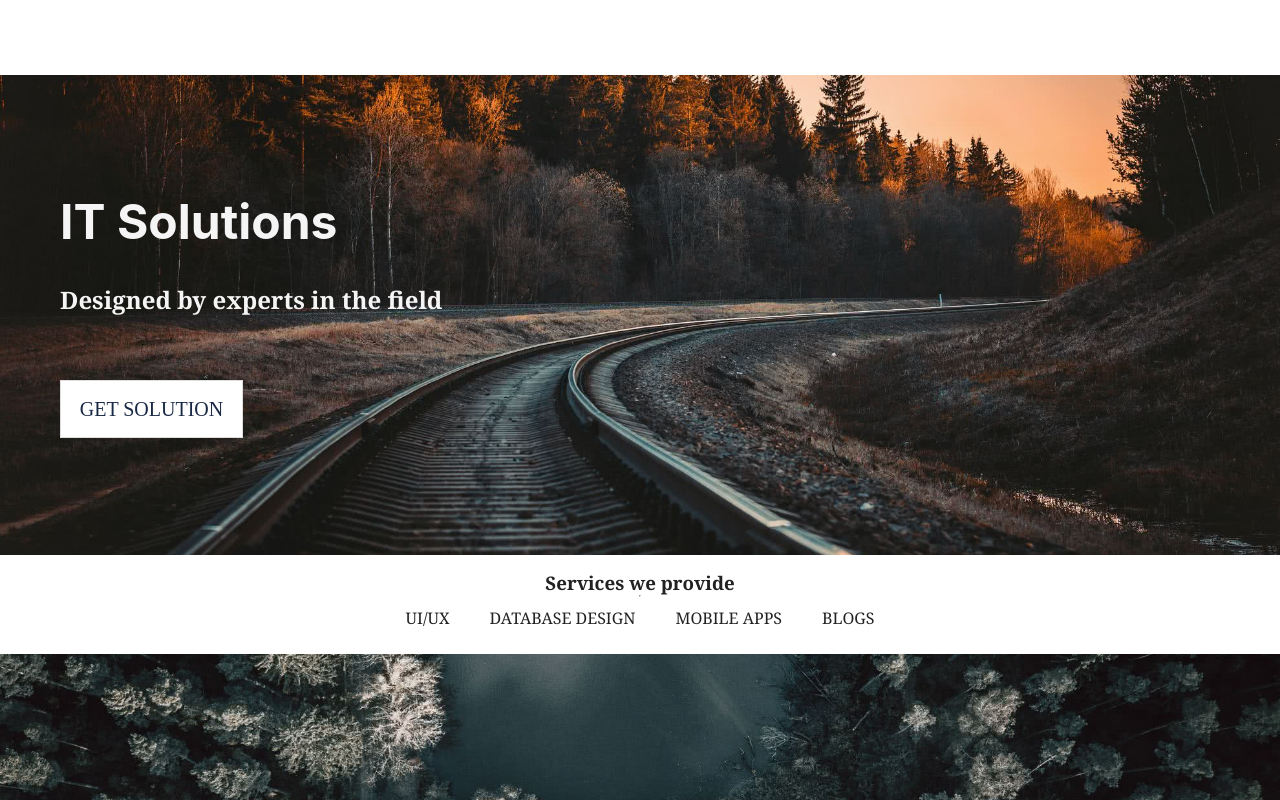
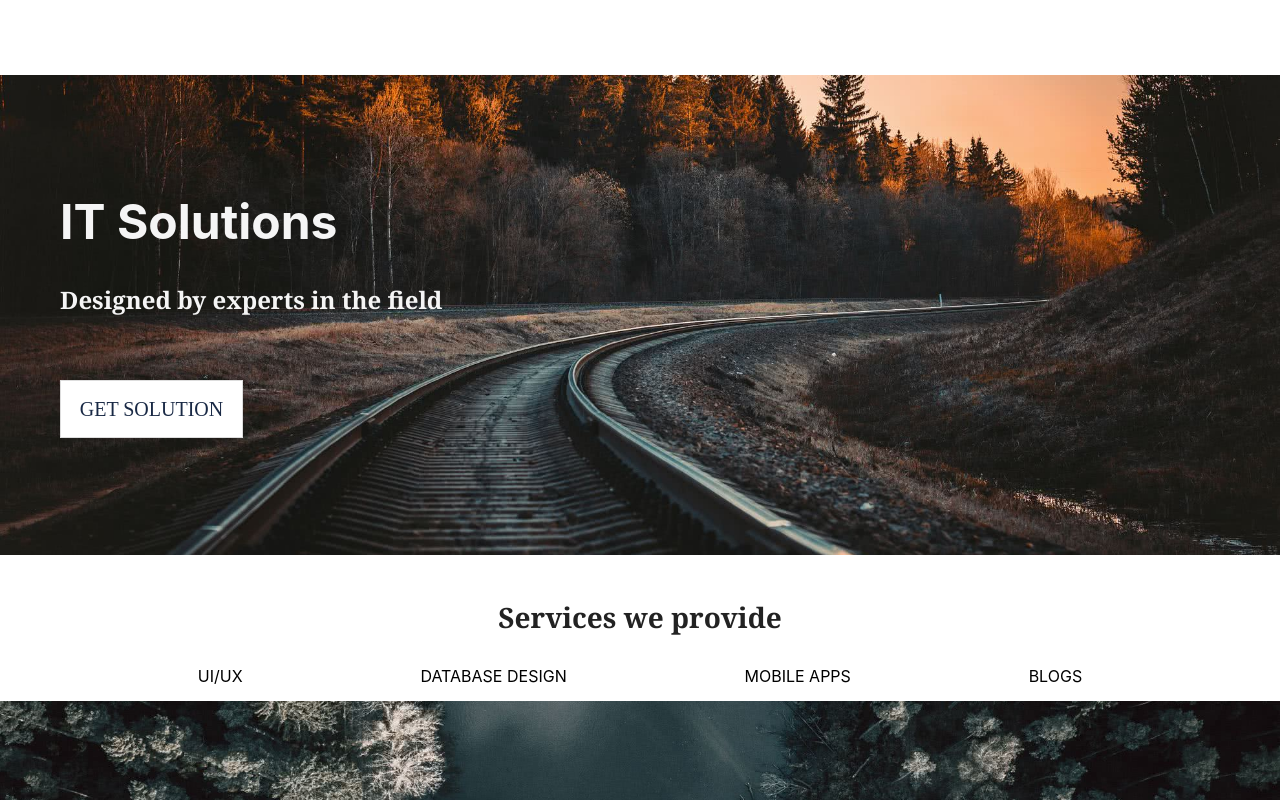
Before and after one commit to NandoTheessen/PM-Project-FrontEnd, a React (Create React App) app: page / in a window 1280 px wide. Shown: the top 800 px of the page. Built offline with nearby package versions, Linux system fonts and the light colour scheme.

Commit message:
Minitron and Button styles COMPLETE; Converted Minitron.css to styled components;

```diff
--- a/src/components/Jumbotron.js
+++ b/src/components/Jumbotron.js
@@ -4,6 +4,7 @@ import React, { Component } from "react";
 import Button from "./button.js";
 
 // CSS
+import styled from 'styled-components';
 import "./jumbotron.css";
 
 class Jumbotron extends Component {
--- a/src/components/Minitron.css
+++ /dev/null
@@ -1,21 +0,0 @@
-.minitron {
-    display: flex;
-    flex-direction: column;
-    box-sizing: border-box;
-    font-family: Georgia, 'Times New Roman', Times, serif;
-    color: #222222;
-    align-items: center;
-    padding: 15px 0;
-}
-
-.minitron ul {
-    display: flex;
-    flex-direction: row;
-    justify-content: space-between;
-    list-style-type: none;
-    padding: 10px
-}
-
-.minitron li {
-    padding: 0 20px;
-}
--- a/src/components/Minitron.js
+++ b/src/components/Minitron.js
@@ -1,17 +1,54 @@
 import React, { Component } from 'react';
 
-import "./Minitron.css";
+import styled from 'styled-components';
+
+
+const Header = styled.div`
+    display: flex;
+    flex-direction: column;
+    box-sizing: border-box;
+    font-size: 28px;
+    font-weight: bold;
+    font-family: Georgia, 'Times New Roman', Times, serif;
+    color: #222222;
+    align-items: center;
+    padding-top: 28px;
+`
+
+const SmallHeader = styled.div`
+    display: flex;
+    flex-direction: column;
+    box-sizing: border-box;
+    font-size: 28px;
+    font-weight: bold;
+    font-family: Georgia, 'Times New Roman', Times, serif;
+    color: #222222;
+    align-items: center;
+    padding: 15px 0;
+`
+
+const UnorderedList = styled.ul`
+    display: flex;
+    flex-direction: row;
+    justify-content: space-evenly;
+    list-style-type: none;
+    text-align: center;
+    padding: 15px 20px;
+`
+
+const ListItem = styled.li`
+    padding: 0;
+`
 
 class Minitron extends Component {
     render() {
         return (
             <div className={this.props.layout} >
-                <h1>{this.props.header}</h1>
-                <h3>{this.props.smallHeader}</h3>
-                <hr />
-                <ul>
+                <Header>{this.props.header}</Header>
+                <SmallHeader>{this.props.smallHeader}</SmallHeader>
+                <UnorderedList>
                     {this.props.listItems}
-                </ul>
+                </UnorderedList>
             </div>
         )
     }
```
